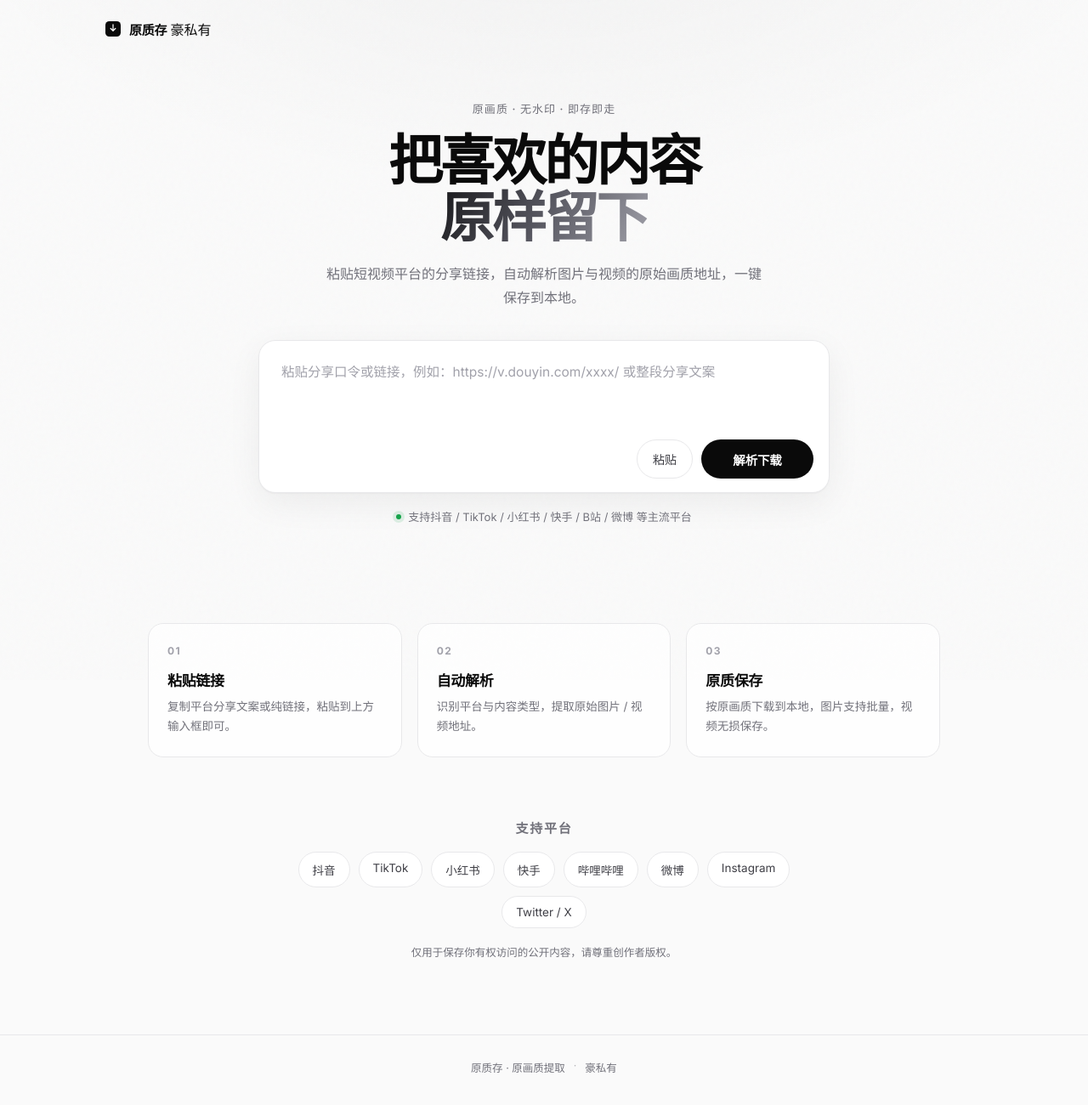
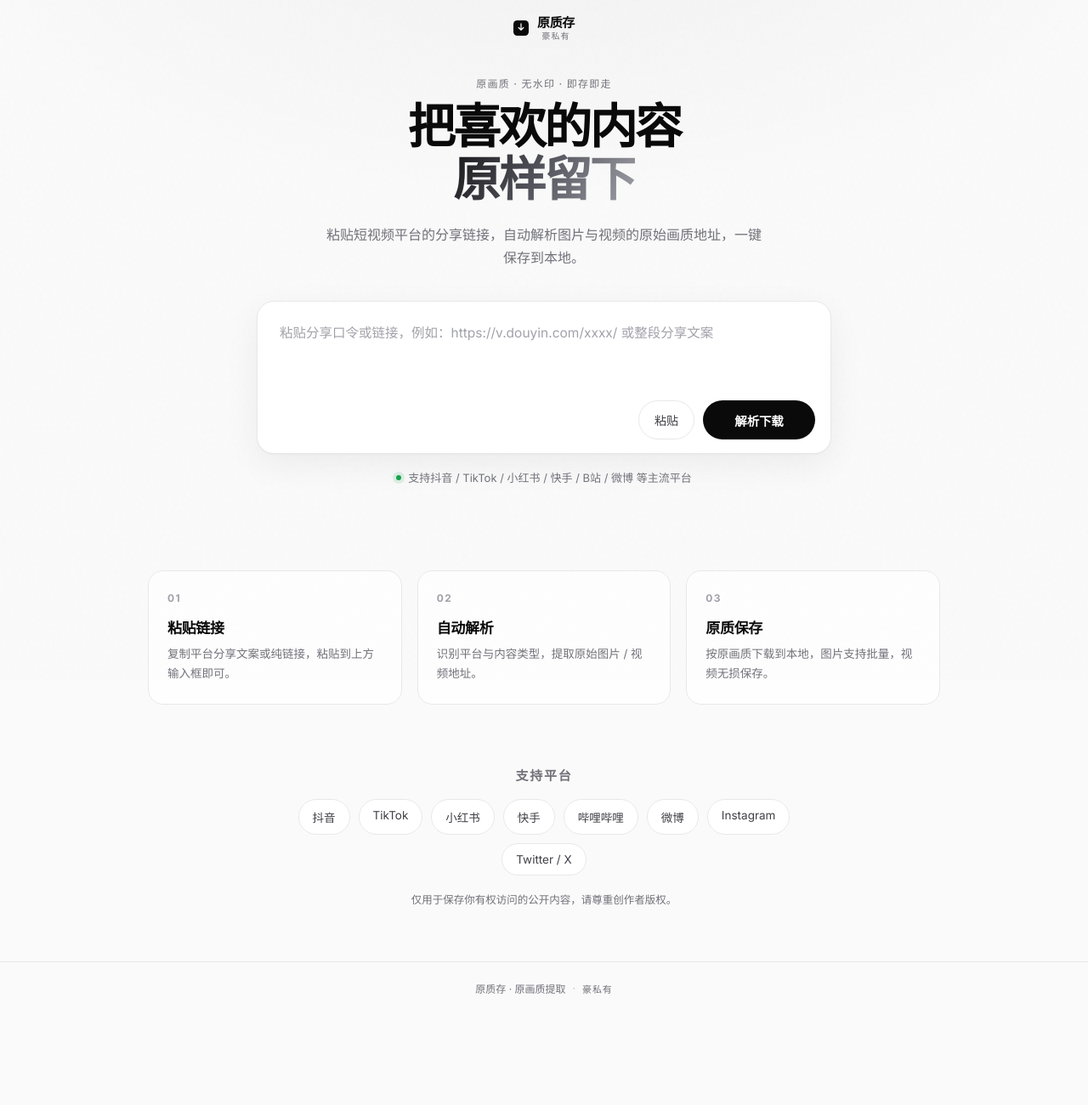
Before and after one commit to hhao5128/yuancun, a website: page index.html in a window 1280 px wide. Shown: the whole page at 85% size. After the commit the page ends 1203 px from the top, so only its background shows below. Drawn offline with Linux system fonts and the light colour scheme.

Commit message:
style: center logo, add brand sub, tighten spacing

```diff
--- a/style.css
+++ b/style.css
@@ -65,10 +65,10 @@ img, video {
   z-index: 2;
   max-width: 1080px;
   margin: 0 auto;
-  padding: 22px 24px 0;
+  padding: 18px 20px 0;
   display: flex;
   align-items: center;
-  justify-content: space-between;
+  justify-content: center;
 }
 .brand {
   display: inline-flex;
@@ -81,10 +81,23 @@ img, video {
   display: grid;
   place-items: center;
 }
+.brand-text {
+  display: flex;
+  flex-direction: column;
+  align-items: center;
+  line-height: 1.15;
+}
 .brand-name {
   font-weight: 600;
   letter-spacing: -0.02em;
   font-size: 15px;
+}
+.brand-sub {
+  margin-top: 2px;
+  font-size: 10px;
+  font-weight: 500;
+  letter-spacing: 0.12em;
+  color: var(--muted);
 }
 .nav {
   display: flex;
@@ -104,21 +117,21 @@ img, video {
   z-index: 1;
   max-width: var(--max);
   margin: 0 auto;
-  padding: 72px 24px 28px;
+  padding: 40px 22px 12px;
   text-align: center;
 }
 .eyebrow {
-  margin: 0 0 18px;
+  margin: 0 0 12px;
   color: var(--muted);
-  font-size: 13px;
-  letter-spacing: .08em;
+  font-size: 12px;
+  letter-spacing: .1em;
   text-transform: uppercase;
   font-weight: 500;
 }
 .hero h1 {
   margin: 0;
-  font-size: clamp(40px, 7vw, 64px);
-  line-height: 1.05;
+  font-size: clamp(34px, 7vw, 56px);
+  line-height: 1.12;
   letter-spacing: -0.045em;
   font-weight: 700;
 }
@@ -593,8 +606,8 @@ button {
 
 /* Footer */
 .footer {
-  margin-top: 88px;
-  padding: 28px 24px 40px;
+  margin-top: 64px;
+  padding: 22px 20px 32px;
   border-top: 1px solid var(--line);
 }
 .footer-inner {
@@ -602,11 +615,16 @@ button {
   margin: 0 auto;
   display: flex;
   justify-content: center;
-  gap: 10px;
+  align-items: center;
+  gap: 8px;
   color: var(--muted);
-  font-size: 12.5px;
+  font-size: 12px;
 }
-.footer-sep { opacity: .5; }
+.footer-private {
+  letter-spacing: 0.08em;
+  font-size: 11px;
+}
+.footer-sep { opacity: .45; }
 
 /* Spinner */
 .spinner {
```
